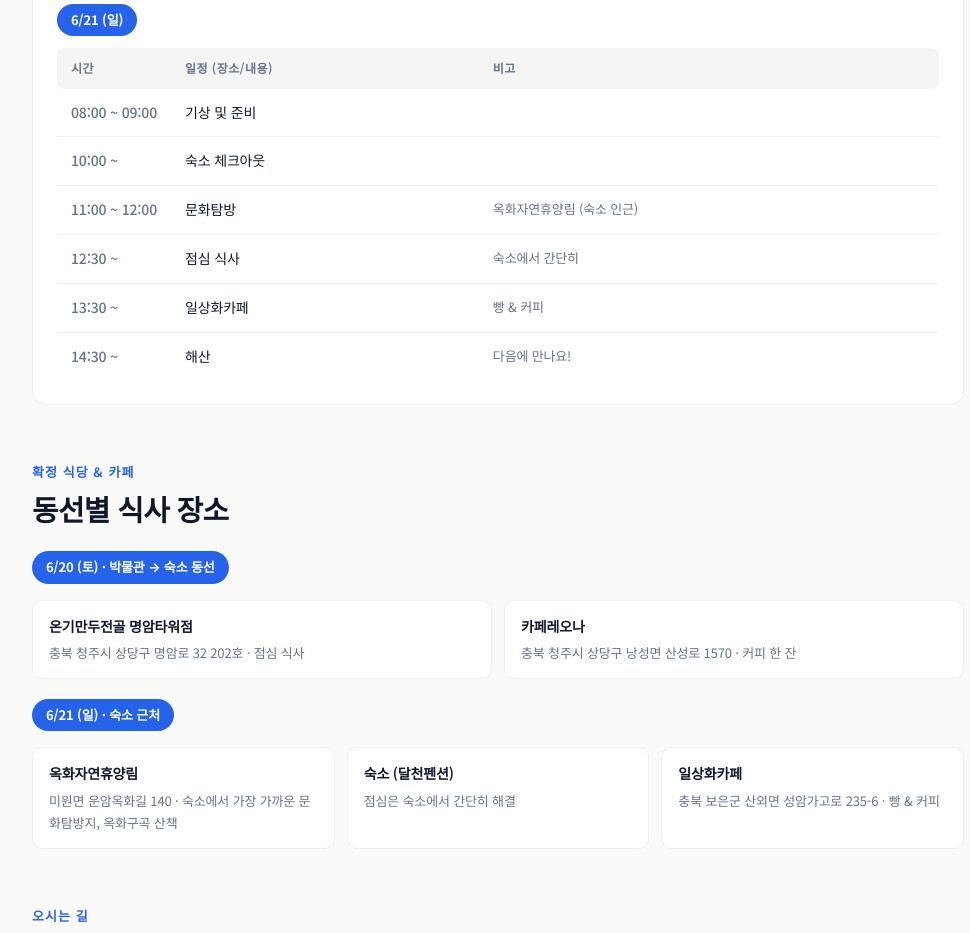
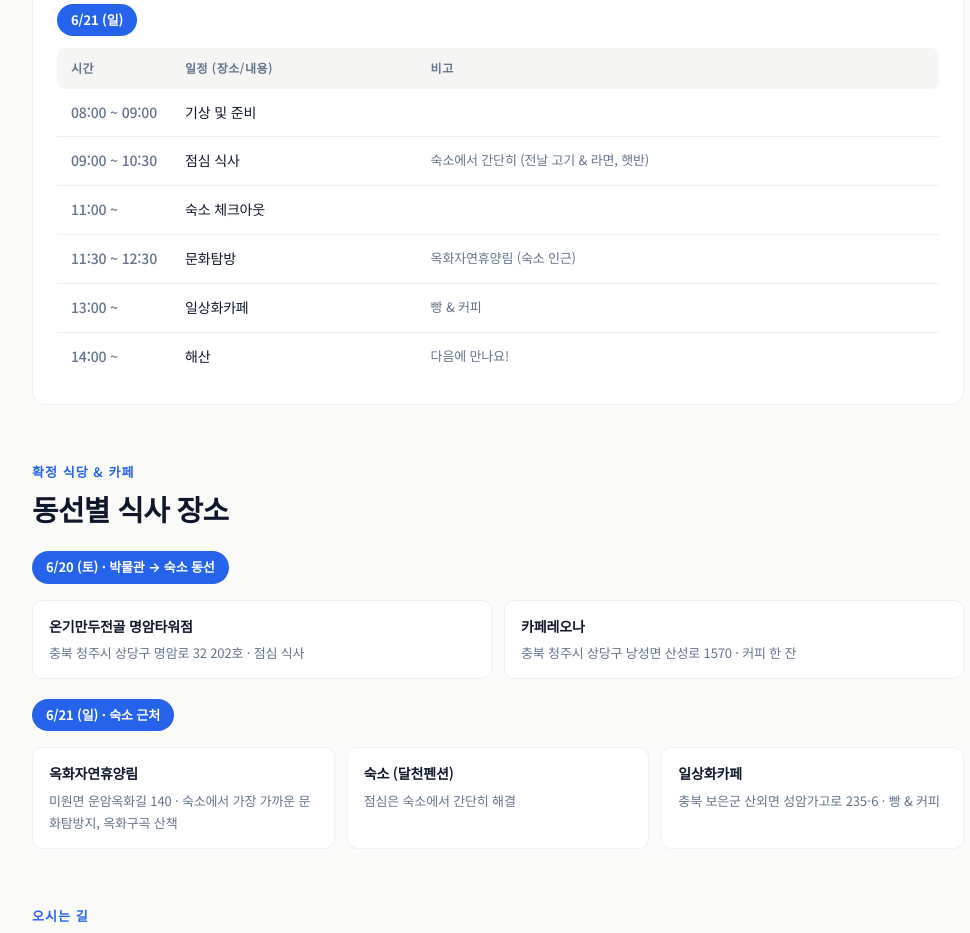
Before and after one commit to jsm00614-ctrl/CMC2026MT, a plain HTML site: page index.html in a window 1280 px wide. Shown: the part 2160-3093 px from the top of the page, without its empty margins (142-1112 px from the left). Drawn offline with nearby package versions, Linux system fonts and the light colour scheme.

Commit message:
Add files via upload

```diff
--- a/index.html
+++ b/index.html
@@ -400,11 +400,11 @@
               <thead><tr><th>시간</th><th>일정 (장소/내용)</th><th>비고</th></tr></thead>
               <tbody>
                 <tr><td class="time-cell">08:00 ~ 09:00</td><td class="program-cell">기상 및 준비</td><td class="note-cell">&nbsp;</td></tr>
-                <tr><td class="time-cell">10:00 ~</td><td class="program-cell">숙소 체크아웃</td><td class="note-cell">&nbsp;</td></tr>
-                <tr><td class="time-cell">11:00 ~ 12:00</td><td class="program-cell">문화탐방</td><td class="note-cell">옥화자연휴양림 (숙소 인근)</td></tr>
-                <tr><td class="time-cell">12:30 ~</td><td class="program-cell">점심 식사</td><td class="note-cell">숙소에서 간단히</td></tr>
-                <tr><td class="time-cell">13:30 ~</td><td class="program-cell">일상화카페</td><td class="note-cell">빵 &amp; 커피</td></tr>
-                <tr><td class="time-cell">14:30 ~</td><td class="program-cell">해산</td><td class="note-cell">다음에 만나요!</td></tr>
+                <tr><td class="time-cell">09:00 ~ 10:30</td><td class="program-cell">점심 식사</td><td class="note-cell">숙소에서 간단히 (전날 고기 &amp; 라면, 햇반)</td></tr>
+                <tr><td class="time-cell">11:00 ~</td><td class="program-cell">숙소 체크아웃</td><td class="note-cell">&nbsp;</td></tr>
+                <tr><td class="time-cell">11:30 ~ 12:30</td><td class="program-cell">문화탐방</td><td class="note-cell">옥화자연휴양림 (숙소 인근)</td></tr>
+                <tr><td class="time-cell">13:00 ~</td><td class="program-cell">일상화카페</td><td class="note-cell">빵 &amp; 커피</td></tr>
+                <tr><td class="time-cell">14:00 ~</td><td class="program-cell">해산</td><td class="note-cell">다음에 만나요!</td></tr>
               </tbody>
             </table>
           </div>
```
